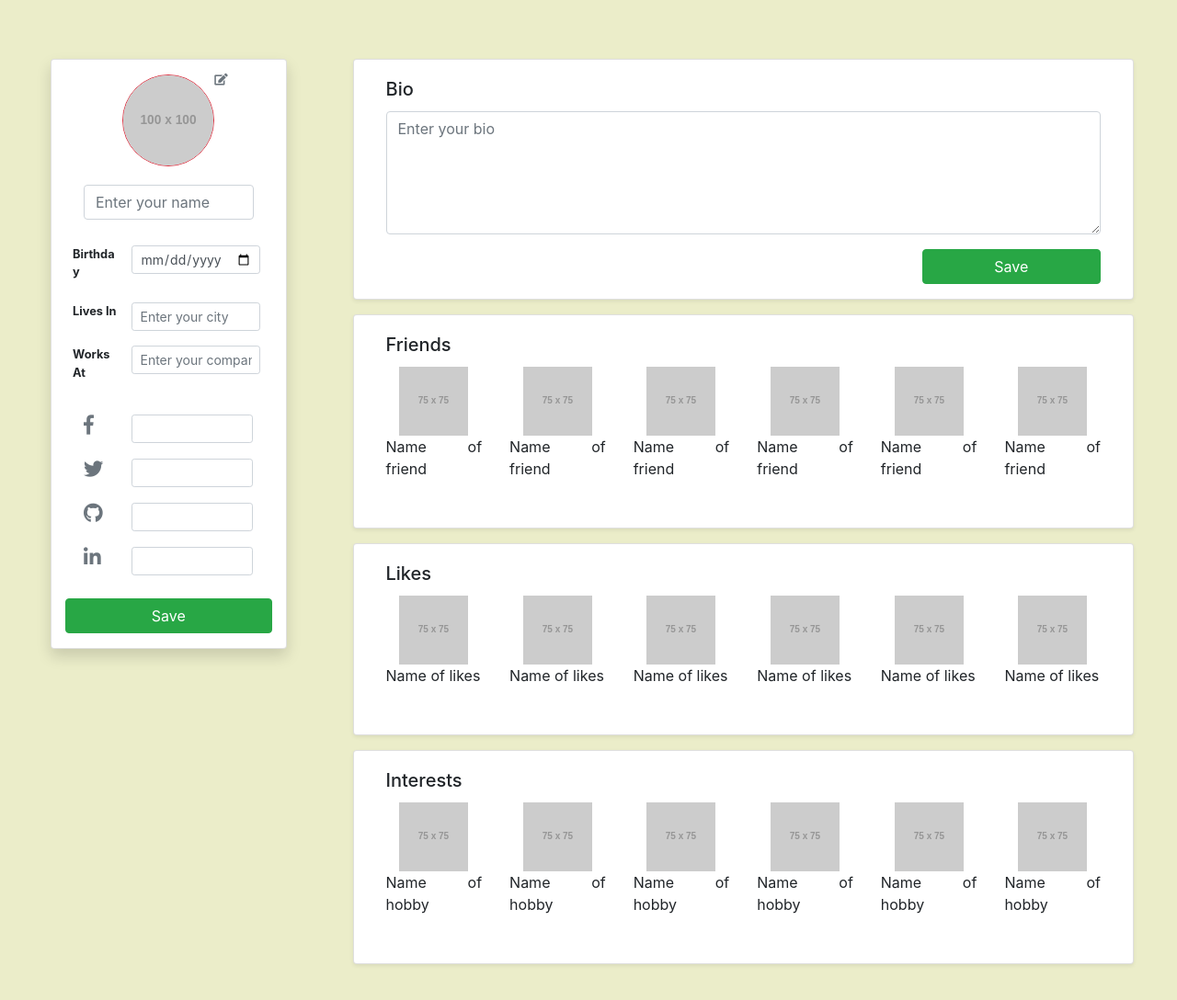
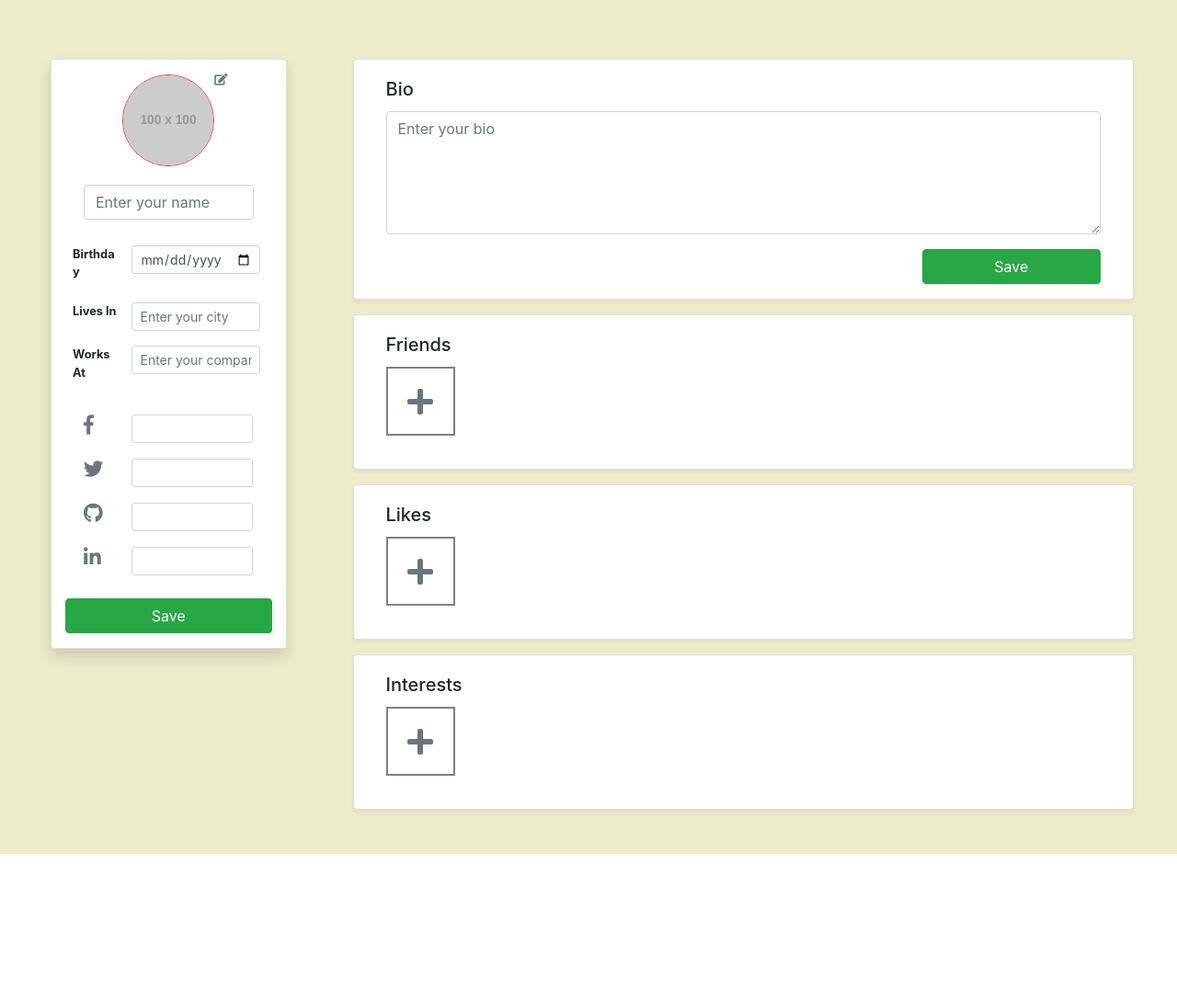
Before and after one commit to sanket0896/MindfireAssignments, a plain HTML site: page edit.html in a window 1280 px wide. Shown: the whole page at 92% size. After the commit the page ends 929 px from the top, so only its background shows below. Drawn offline with nearby package versions, Linux system fonts and the light colour scheme; placeholder pictures from the web are drawn by us.

Commit message:
Pushed at work end

```diff
--- a/edit.html
+++ b/edit.html
@@ -81,28 +81,9 @@
                             <div class="card-text">
                                 <ul class="list-inline row text-center">
                                     <li class="col-6 col-sm-3 col-lg-2 mr-0 list-inline-item">
-                                        <img src="http://via.placeholder.com/75x75" alt="" class="img-75">
-                                        <p class="text-justify">Name of friend</p>
-                                    </li>
-                                    <li class="col-6 col-sm-3 col-lg-2 mr-0 list-inline-item">
-                                        <img src="http://via.placeholder.com/75x75" alt="" class="img-75">
-                                        <p class="text-justify">Name of friend</p>
-                                    </li>
-                                    <li class="col-6 col-sm-3 col-lg-2 mr-0 list-inline-item">
-                                        <img src="http://via.placeholder.com/75x75" alt="" class="img-75">
-                                        <p class="text-justify">Name of friend</p>
-                                    </li>
-                                    <li class="col-6 col-sm-3 col-lg-2 mr-0 list-inline-item">
-                                        <img src="http://via.placeholder.com/75x75" alt="" class="img-75">
-                                        <p class="text-justify">Name of friend</p>
-                                    </li>
-                                    <li class="col-6 col-sm-3 col-lg-2 mr-0 list-inline-item">
-                                        <img src="http://via.placeholder.com/75x75" alt="" class="img-75">
-                                        <p class="text-justify">Name of friend</p>
-                                    </li>
-                                    <li class="col-6 col-sm-3 col-lg-2 mr-0 list-inline-item">
-                                        <img src="http://via.placeholder.com/75x75" alt="" class="img-75">
-                                        <p class="text-justify">Name of friend</p>
+                                        <div class="fa-icon-container align-middle justify-content-center">
+                                            <i class="icon-enlarge hover-cursor-pointer fas fa-plus fa-lg text-secondary"></i>
+                                        </div>
                                     </li>
                                 </ul>
                             </div>
@@ -114,28 +95,9 @@
                             <div class="card-text">
                                 <ul class="list-inline row text-center">
                                     <li class="col-6 col-sm-3 col-lg-2 mr-0 list-inline-item">
-                                        <img src="http://via.placeholder.com/75x75" alt="" class="img-75">
-                                        <p class="text-justify">Name of likes</p>
-                                    </li>
-                                    <li class="col-6 col-sm-3 col-lg-2 mr-0 list-inline-item">
-                                        <img src="http://via.placeholder.com/75x75" alt="" class="img-75">
-                                        <p class="text-justify">Name of likes</p>
-                                    </li>
-                                    <li class="col-6 col-sm-3 col-lg-2 mr-0 list-inline-item">
-                                        <img src="http://via.placeholder.com/75x75" alt="" class="img-75">
-                                        <p class="text-justify">Name of likes</p>
-                                    </li>
-                                    <li class="col-6 col-sm-3 col-lg-2 mr-0 list-inline-item">
-                                        <img src="http://via.placeholder.com/75x75" alt="" class="img-75">
-                                        <p class="text-justify">Name of likes</p>
-                                    </li>
-                                    <li class="col-6 col-sm-3 col-lg-2 mr-0 list-inline-item">
-                                        <img src="http://via.placeholder.com/75x75" alt="" class="img-75">
-                                        <p class="text-justify">Name of likes</p>
-                                    </li>
-                                    <li class="col-6 col-sm-3 col-lg-2 mr-0 list-inline-item">
-                                        <img src="http://via.placeholder.com/75x75" alt="" class="img-75">
-                                        <p class="text-justify">Name of likes</p>
+                                        <div class="fa-icon-container align-middle justify-content-center">
+                                            <i class="icon-enlarge hover-cursor-pointer fas fa-plus fa-lg text-secondary"></i>
+                                        </div>
                                     </li>
                                 </ul>
                             </div>
@@ -147,28 +109,9 @@
                             <div class="card-text">
                                 <ul class="list-inline row text-center">
                                     <li class="col-6 col-sm-3 col-lg-2 mr-0 list-inline-item">
-                                        <img src="http://via.placeholder.com/75x75" alt="" class="img-75">
-                                        <p class="text-justify">Name of hobby</p>
-                                    </li>
-                                    <li class="col-6 col-sm-3 col-lg-2 mr-0 list-inline-item">
-                                        <img src="http://via.placeholder.com/75x75" alt="" class="img-75">
-                                        <p class="text-justify">Name of hobby</p>
-                                    </li>
-                                    <li class="col-6 col-sm-3 col-lg-2 mr-0 list-inline-item">
-                                        <img src="http://via.placeholder.com/75x75" alt="" class="img-75">
-                                        <p class="text-justify">Name of hobby</p>
-                                    </li>
-                                    <li class="col-6 col-sm-3 col-lg-2 mr-0 list-inline-item">
-                                        <img src="http://via.placeholder.com/75x75" alt="" class="img-75">
-                                        <p class="text-justify">Name of hobby</p>
-                                    </li>
-                                    <li class="col-6 col-sm-3 col-lg-2 mr-0 list-inline-item">
-                                        <img src="http://via.placeholder.com/75x75" alt="" class="img-75">
-                                        <p class="text-justify">Name of hobby</p>
-                                    </li>
-                                    <li class="col-6 col-sm-3 col-lg-2 mr-0 list-inline-item">
-                                        <img src="http://via.placeholder.com/75x75" alt="" class="img-75">
-                                        <p class="text-justify">Name of hobby</p>
+                                        <div class="fa-icon-container align-middle justify-content-center">
+                                            <i class="icon-enlarge hover-cursor-pointer fas fa-plus fa-lg text-secondary"></i>
+                                        </div>
                                     </li>
                                 </ul>
                             </div>
@@ -196,13 +139,26 @@
         </div>
         <div class="modal-footer">
             <button type="button" class="btn btn-secondary" data-dismiss="modal">Close</button>
-            <button type="submit" class="btn btn-success">Upload</button>
+            <button type="submit" class="btn btn-success" disabled>Upload</button>
         </div>
         </div>
     </div>
     </div>
+    <!-- Firebase App is always required and must be first -->
+    <script src="https://www.gstatic.com/firebasejs/5.3.1/firebase-app.js"></script>
+
+    <!-- Add additional services that you want to use -->
+    <!-- <script src="https://www.gstatic.com/firebasejs/5.3.0/firebase-auth.js"></script> -->
+    <script src="https://www.gstatic.com/firebasejs/5.3.0/firebase-database.js"></script>
+    <!-- <script src="https://www.gstatic.com/firebasejs/5.3.0/firebase-firestore.js"></script> -->
+    <!-- <script src="https://www.gstatic.com/firebasejs/5.3.0/firebase-messaging.js"></script> -->
+    <!-- <script src="https://www.gstatic.com/firebasejs/5.3.0/firebase-functions.js"></script> -->
+    <script src="https://www.gstatic.com/firebasejs/5.3.0/firebase-storage.js"></script>
     <script src="https://code.jquery.com/jquery-3.3.1.slim.min.js" integrity="sha384-q8i/X+965DzO0rT7abK41JStQIAqVgRVzpbzo5smXKp4YfRvH+8abtTE1Pi6jizo" crossorigin="anonymous"></script>
     <script src="https://cdnjs.cloudflare.com/ajax/libs/popper.js/1.14.3/umd/popper.min.js" integrity="sha384-ZMP7rVo3mIykV+2+9J3UJ46jBk0WLaUAdn689aCwoqbBJiSnjAK/l8WvCWPIPm49" crossorigin="anonymous"></script>
     <script src="https://stackpath.bootstrapcdn.com/bootstrap/4.1.3/js/bootstrap.min.js" integrity="sha384-ChfqqxuZUCnJSK3+MXmPNIyE6ZbWh2IMqE241rYiqJxyMiZ6OW/JmZQ5stwEULTy" crossorigin="anonymous"></script>
+    <script src="./firebase_db.js"></script>
+    <script src="./firebase_db_edit.js"></script>
+    <script src="./edit.js"></script>
 </body>
 </html>
--- /dev/null
+++ b/edit.js
@@ -0,0 +1,15 @@
+var dpSelf = document.getElementById("dp-self");
+function uploadFile(file,path){
+    var filename = file.name;
+    // var uploadTask = storageRef.child(path+'/'+filename).put(file);
+    console.log(filename+"  "+path);
+
+}
+
+dpSelf.addEventListener("change",function (e) {
+    var selectedFile = e.target.files[0];
+    // get path from the type of html modal
+    // path = displayPic,friendPic,likePic,interestPic
+    var path = "displayPic";
+    uploadFile(selectedFile,path);
+})
--- a/firebase_db.js
+++ b/firebase_db.js
@@ -8,5 +8,3 @@ var config = {
     messagingSenderId: "845264960637"
 };
 firebase.initializeApp(config);
-
-var database = firebase.database();
--- /dev/null
+++ b/firebase_db_edit.js
@@ -0,0 +1,9 @@
+var database = firebase.database();
+var storage = firebase.storage();
+var storageRef = storage.ref();
+function uploadFile(file,path){
+    var filename = file.name;
+    var uploadTask = storageRef.child(path+'/'+filename).put(file);
+    console.log(filename+"  "+path);
+
+}
--- /dev/null
+++ b/firebase_db_index.js
@@ -0,0 +1 @@
+var database = firebase.database();
--- a/styles.css
+++ b/styles.css
@@ -30,3 +30,19 @@ html,body{
 .edit-icon{
     cursor: pointer;
 }
+
+.fa-icon-container{
+    height: 75px;
+    width: 75px;
+    border: 2px solid gray;
+    display: flex;
+    flex-direction: column;
+}
+
+.fas.icon-enlarge,.fab.fas.icon-enlarge{
+    font-size: 2em;
+}
+
+.fas.hover-cursor-pointer,.fab.fas.hover-cursor-pointer{
+    cursor: pointer;
+}
```
Also changed, not shown: index.html (+1 -5 lines).
